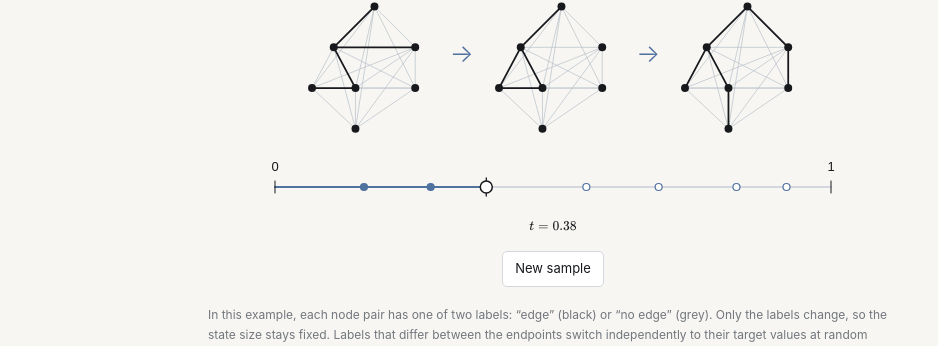
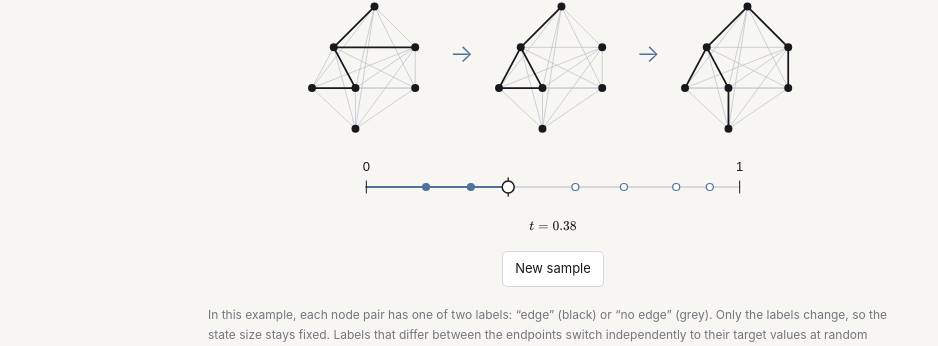
Before and after one commit to KemperNiklas/kemperniklas.github.io, a Jekyll site: the page built from docs/_posts/2026-10-22-trajectory-matching.html, in a window 1280 px wide. Shown: the part 3677-4023 px from the top of the page, without its empty margins (87-1025 px from the left). Built offline with Jekyll 4.4.1, drawn with Linux system fonts in a browser that asks for light colours; a script that is not in the unit is left out.

Commit message:
Align conditional flow endpoints with timeline ticks

```diff
--- a/docs/_posts/2026-10-22-trajectory-matching.html
+++ b/docs/_posts/2026-10-22-trajectory-matching.html
@@ -5,8 +5,8 @@ description: "How can we use structured actions in flow matching, such as insert
 excerpt: "How can we use structured actions in flow matching, such as inserting a whole molecular fragment?"
 author: Niklas Kemper
 date: 2026-10-22 00:00:00 +0200
-stylesheets: ["/blog/trajectory-matching/assets/katex/katex.min.css", "/blog/trajectory-matching/visuals/drafts-1-6/drafts.css", "/blog/trajectory-matching/blog.css", "/blog/trajectory-matching/visuals/dependency-spectrum/figure.css", "/blog/trajectory-matching/visuals/factorized-flow-draft/figure.css?v=20261030-compact"]
-scripts: ["/blog/trajectory-matching/assets/katex/katex.min.js", "/blog/trajectory-matching/assets/math.js", "/blog/trajectory-matching/visuals/factorized-flow-draft/figure.js?v=20261030-compact", "/blog/trajectory-matching/visuals/drafts-1-6/molecule-frames.js", "/blog/trajectory-matching/visuals/drafts-1-6/drafts.js", "/blog/trajectory-matching/visuals/drafts-1-6/action-space-frames.js", "/blog/trajectory-matching/visuals/drafts-1-6/action-spaces.js", "/blog/trajectory-matching/visuals/drafts-1-6/conditioned-frames.js", "/blog/trajectory-matching/visuals/drafts-1-6/conditioned.js", "/blog/trajectory-matching/visuals/drafts-1-6/hierarchy-frames.js", "/blog/trajectory-matching/visuals/drafts-1-6/hierarchy.js"]
+stylesheets: ["/blog/trajectory-matching/assets/katex/katex.min.css", "/blog/trajectory-matching/visuals/drafts-1-6/drafts.css", "/blog/trajectory-matching/blog.css", "/blog/trajectory-matching/visuals/dependency-spectrum/figure.css", "/blog/trajectory-matching/visuals/factorized-flow-draft/figure.css?v=20261030-aligned"]
+scripts: ["/blog/trajectory-matching/assets/katex/katex.min.js", "/blog/trajectory-matching/assets/math.js", "/blog/trajectory-matching/visuals/factorized-flow-draft/figure.js?v=20261030-aligned", "/blog/trajectory-matching/visuals/drafts-1-6/molecule-frames.js", "/blog/trajectory-matching/visuals/drafts-1-6/drafts.js", "/blog/trajectory-matching/visuals/drafts-1-6/action-space-frames.js", "/blog/trajectory-matching/visuals/drafts-1-6/action-spaces.js", "/blog/trajectory-matching/visuals/drafts-1-6/conditioned-frames.js", "/blog/trajectory-matching/visuals/drafts-1-6/conditioned.js", "/blog/trajectory-matching/visuals/drafts-1-6/hierarchy-frames.js", "/blog/trajectory-matching/visuals/drafts-1-6/hierarchy.js"]
 permalink: /blog/trajectory-matching/
 canonical_url: /blog/trajectory-matching/
 noindex: false
--- a/docs/blog/trajectory-matching/visuals/factorized-flow-draft/figure.css
+++ b/docs/blog/trajectory-matching/visuals/factorized-flow-draft/figure.css
@@ -15,6 +15,6 @@
 }
 
 
-#factorized-timeline { height:86px;max-width:620px;margin:12px auto 0;touch-action:none;cursor:ew-resize;user-select:none; }
+#factorized-timeline { height:86px;max-width:520px;margin:12px auto 0;touch-action:none;cursor:ew-resize;user-select:none; }
 
 #factorized-timeline:focus-visible { outline:2px solid var(--blue-ink);outline-offset:3px; }
--- a/docs/blog/trajectory-matching/visuals/factorized-flow-draft/figure.js
+++ b/docs/blog/trajectory-matching/visuals/factorized-flow-draft/figure.js
@@ -36,8 +36,16 @@ function drawGraph(svg,present) {
  for(const [x,y] of tree)ink+=circle(x,y,7.3);
  svg.innerHTML=ink;
 }
+function timelineGeometry() {
+ const rect=$('factorized-timeline').getBoundingClientRect(),w=Math.max(280,rect.width);
+ const center=id=>{
+  const graph=$(id).getBoundingClientRect();
+  return (graph.left+graph.width/2-rect.left)*w/rect.width;
+ };
+ return {rect,w,left:center('factorized-source'),right:center('factorized-target')};
+}
 function drawTimeline(k) {
- const svg=$('factorized-timeline'),w=Math.max(280,svg.getBoundingClientRect().width),left=32,right=w-32,y=30;
+ const svg=$('factorized-timeline'),{w,left,right}=timelineGeometry(),y=30;
  svg.setAttribute('viewBox',`0 0 ${w} 86`);const x=t=>left+t*(right-left);
  let s=`<rect width="${w}" height="86" fill="transparent"/>`;
  s+=line(left,y,right,y,GHOST,2)+line(left,y,x(flowTime),y,BLUEINK,2);
@@ -59,8 +67,8 @@ function draw() {
 $('factorized-resample').onclick=()=>{eventTimes=edits.map(()=>Math.max(Number.EPSILON,Math.random()));draw();};
 const timeline=$('factorized-timeline');
 function scrub(event){
- const rect=timeline.getBoundingClientRect(),w=Math.max(280,rect.width);
- flowTime=Math.max(0,Math.min(1,((event.clientX-rect.left)/rect.width*w-32)/(w-64)));draw();
+ const {rect,w,left,right}=timelineGeometry();
+ flowTime=Math.max(0,Math.min(1,((event.clientX-rect.left)/rect.width*w-left)/(right-left)));draw();
 }
 timeline.onpointerdown=event=>{
  if(event.button!==0&&event.button!==undefined)return;
```
